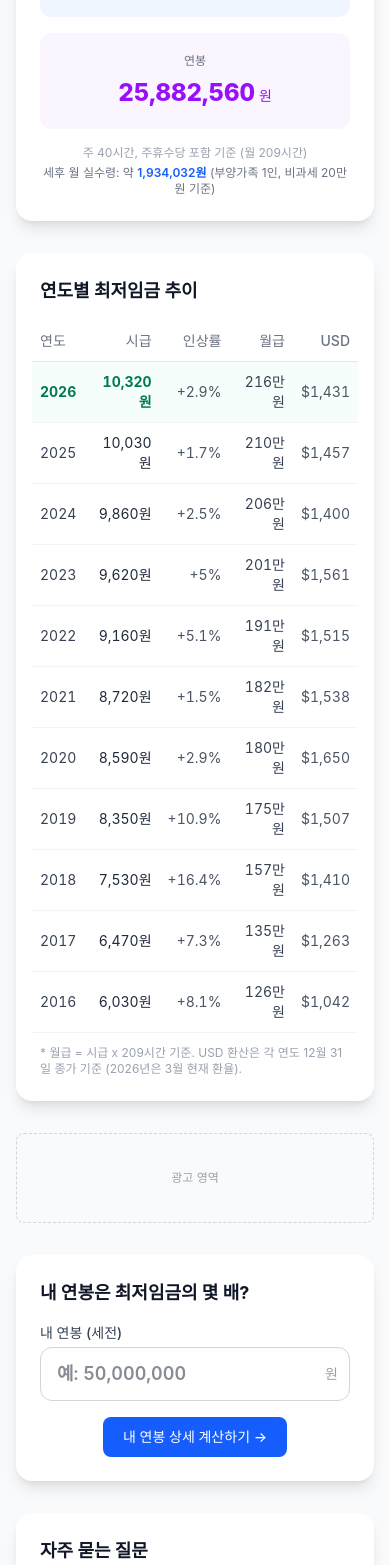
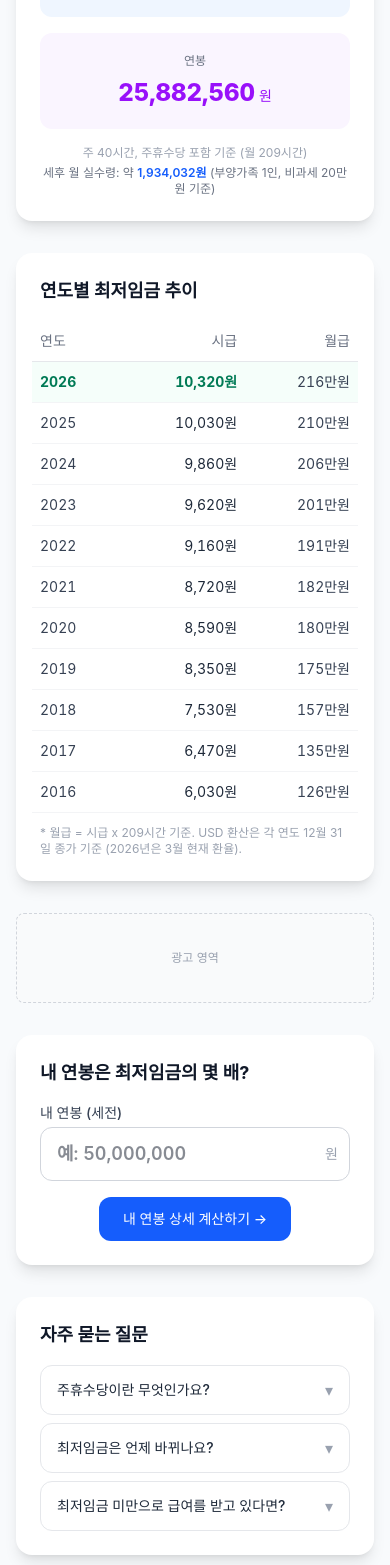
Before and after one commit to thingineeer/salary-calculator, a Next.js app: page /minimum-wage in a window 390 px wide. Shown: the part 432-1997 px from the top of the page. Built offline with nearby package versions, Linux system fonts and the light colour scheme; a web font is replaced by a local one.

Commit message:
fix: 최저임금 페이지 모바일 반응형 개선
- 인상률/USD 컬럼 모바일 숨김 (hidden sm:table-cell)
- CTA 버튼 터치 타겟 확대 (py-2.5→py-3, px-5→px-6)

```diff
--- a/src/app/minimum-wage/page.tsx
+++ b/src/app/minimum-wage/page.tsx
@@ -115,11 +115,10 @@ export default function MinimumWagePage() {
                 <tr className="border-b border-gray-200 dark:border-gray-700">
                   <th className="text-left py-2.5 px-2 text-gray-500 dark:text-gray-400 font-medium">연도</th>
                   <th className="text-right py-2.5 px-2 text-gray-500 dark:text-gray-400 font-medium">시급</th>
-                  <th className="text-right py-2.5 px-2 text-gray-500 dark:text-gray-400 font-medium">인상률</th>
+                  <th className="text-right py-2.5 px-2 text-gray-500 dark:text-gray-400 font-medium hidden sm:table-cell">인상률</th>
                   <th className="text-right py-2.5 px-2 text-gray-500 dark:text-gray-400 font-medium">월급</th>
-                  <th className="text-right py-2.5 px-2 text-gray-500 dark:text-gray-400 font-medium">
-                    <span className="hidden sm:inline">USD 환산</span>
-                    <span className="sm:hidden">USD</span>
+                  <th className="text-right py-2.5 px-2 text-gray-500 dark:text-gray-400 font-medium hidden sm:table-cell">
+                    USD 환산
                   </th>
                 </tr>
               </thead>
@@ -141,13 +140,13 @@ export default function MinimumWagePage() {
                       <td className={`text-right py-2.5 px-2 tabular-nums ${isCurrent ? 'font-bold text-emerald-700 dark:text-emerald-400' : 'text-gray-800 dark:text-gray-200'}`}>
                         {formatNumber(row.wage)}원
                       </td>
-                      <td className="text-right py-2.5 px-2 tabular-nums text-gray-600 dark:text-gray-400">
+                      <td className="text-right py-2.5 px-2 tabular-nums text-gray-600 dark:text-gray-400 hidden sm:table-cell">
                         +{row.rate}%
                       </td>
                       <td className="text-right py-2.5 px-2 tabular-nums text-gray-700 dark:text-gray-300">
                         {formatNumber(Math.round(monthly / 10_000))}만원
                       </td>
-                      <td className="text-right py-2.5 px-2 tabular-nums text-gray-600 dark:text-gray-400">
+                      <td className="text-right py-2.5 px-2 tabular-nums text-gray-600 dark:text-gray-400 hidden sm:table-cell">
                         ${formatNumber(usd)}
                       </td>
                     </tr>
@@ -213,7 +212,7 @@ export default function MinimumWagePage() {
               <Link
                 href="/"
                 onClick={() => trackNavigation('main_calculator_from_minimum_wage')}
-                className="inline-block px-5 py-2.5 bg-blue-600 text-white rounded-lg text-sm font-medium hover:bg-blue-700 transition-colors"
+                className="inline-block px-6 py-3 bg-blue-600 text-white rounded-xl text-sm font-medium hover:bg-blue-700 transition-colors"
               >
                 내 연봉 상세 계산하기 &rarr;
               </Link>
```
